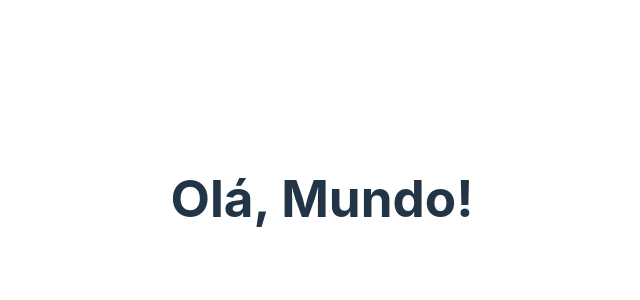
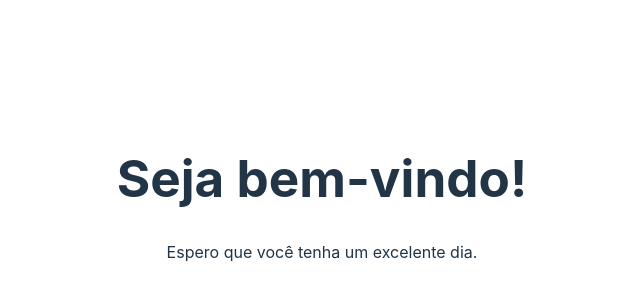
Before and after one commit to werik-antunes/React-Lista-01-, a React (Vite) app: page / in a window 1280 px wide. Shown: the part 202-502 px from the top of the page, without its empty margins (318-958 px from the left). Built offline with nearby package versions, Linux system fonts and the light colour scheme.

Commit message:
exercício 02
um paragrafo de minha escolha

```diff
--- a/src/App.jsx
+++ b/src/App.jsx
@@ -1,13 +1,14 @@
 
 import './App.css'
-import OlaMundo from './components/OlaMundo'
+import Saudacao from './components/Saudacao'
+
 
 function App() {
 
 
   return (
     <>
-     <OlaMundo/>
+    <Saudacao/>
     </>
   )
 }
--- /dev/null
+++ b/src/components/Saudacao.jsx
@@ -0,0 +1,12 @@
+import React from "react";
+
+function Saudacao(){
+    return(
+        <div>
+            <h1>Seja bem-vindo!</h1>
+            <p> Espero que você tenha um excelente dia.</p>
+        </div>
+    )
+}
+
+export default Saudacao;
```
